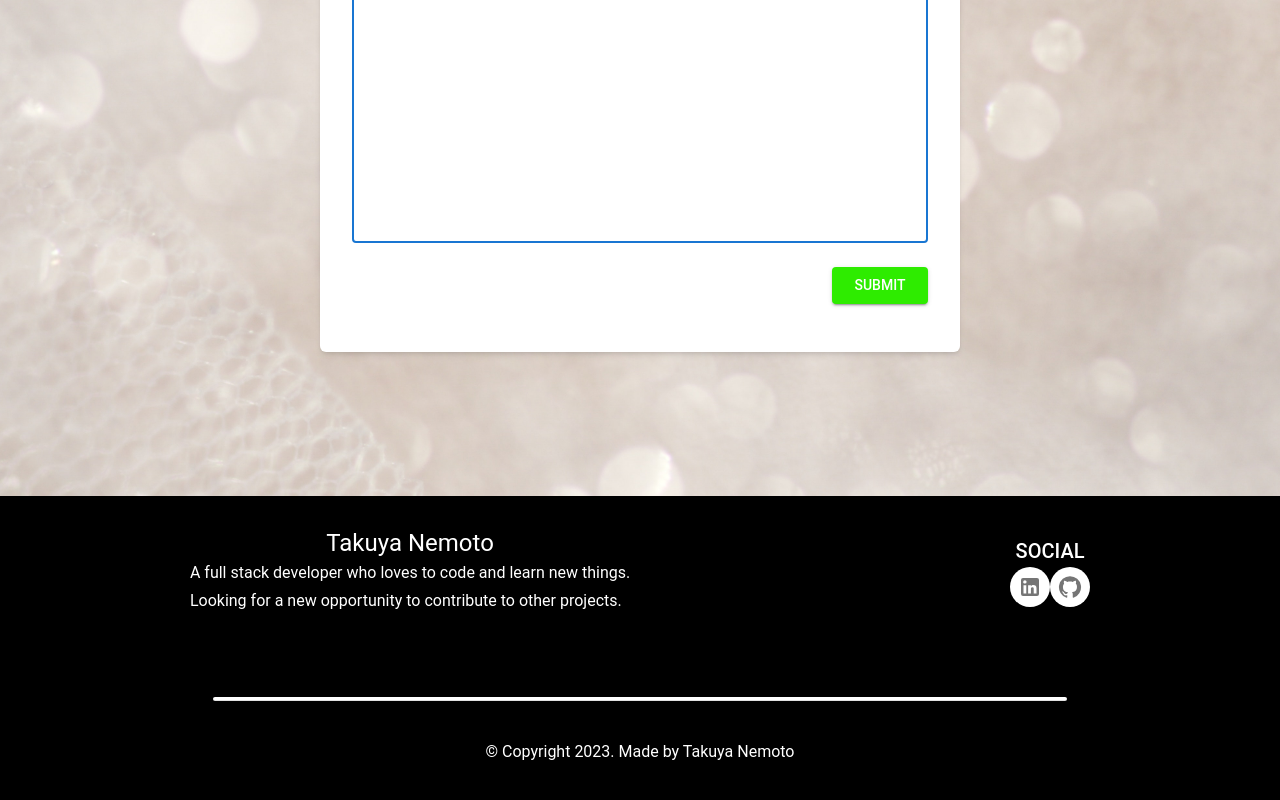
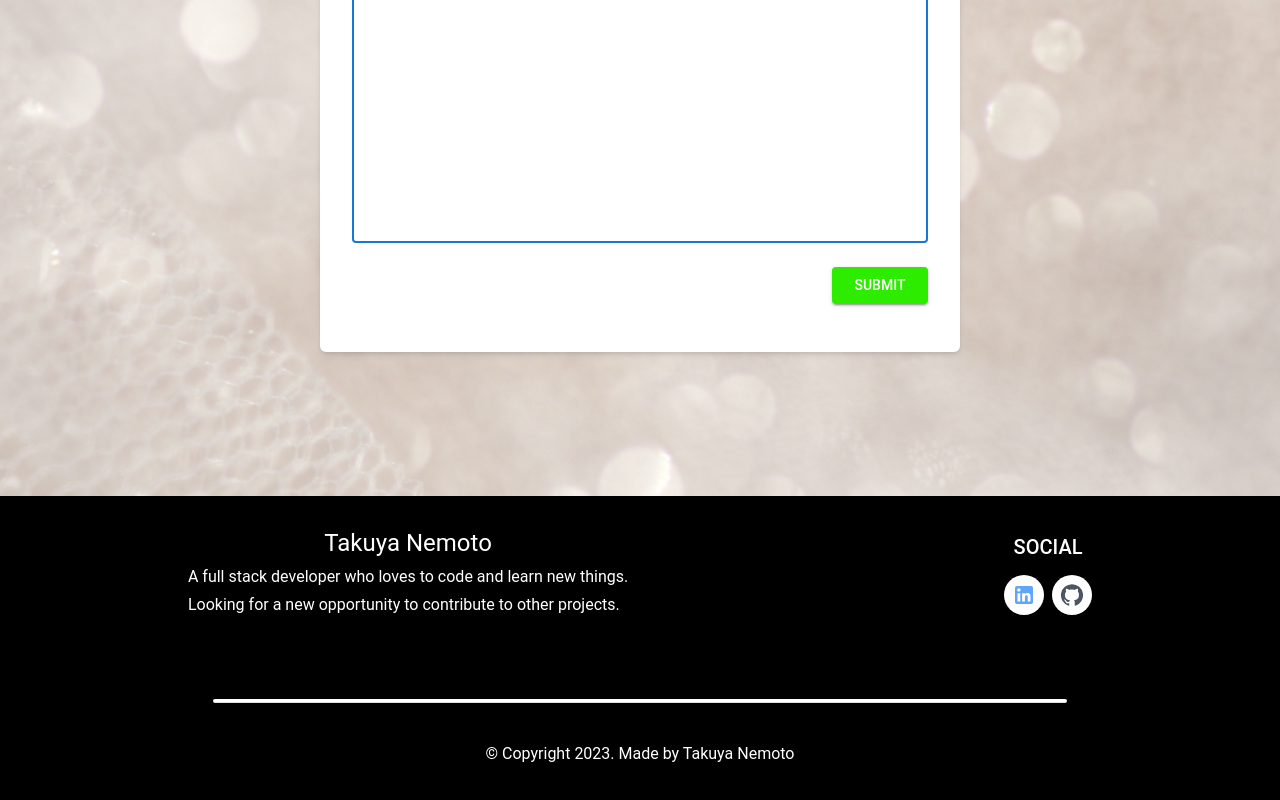
Before and after one commit to Takuyawe/portfolio, a Next.js app: page / in a window 1280 px wide. Shown: the part 3604-4404 px from the top of the page. Built offline with nearby package versions, Linux system fonts and the light colour scheme.

Commit message:
colored social icons

```diff
--- a/app/_components/Bottom.tsx
+++ b/app/_components/Bottom.tsx
@@ -6,7 +6,7 @@ const Bottom = () => {
   return (
     <div className="h-[40vh] bg-black flex flex-col justify-around">
       <div className="flex justify-around">
-        <div className="flex flex-col items-center justify-around">
+        <div className="h-24 flex flex-col items-center justify-around">
           <Typography className="text-white" variant="h5">Takuya Nemoto</Typography>
           <Typography className="text-white" variant="subtitle1">
             A full stack developer who loves to code and learn new things.
@@ -14,14 +14,14 @@ const Bottom = () => {
             Looking for a new opportunity to contribute to other projects.
           </Typography>
         </div>
-        <div className="flex flex-col items-center justify-center">
+        <div className="h-24 flex flex-col items-center justify-around">
           <Typography className="text-white" variant="h6">SOCIAL</Typography>
           <div className="flex items-center justify-center">
-            <IconButton className="bg-white">
-              <LinkedInIcon />
+            <IconButton className="bg-white hover:bg-gray-200 mr-2">
+              <LinkedInIcon className="text-blue-400" />
             </IconButton>
-            <IconButton className="bg-white">
-              <GitHubIcon />
+            <IconButton className="bg-white hover:bg-gray-200">
+              <GitHubIcon className="text-gray-600" />
             </IconButton>
           </div>
         </div>
```
